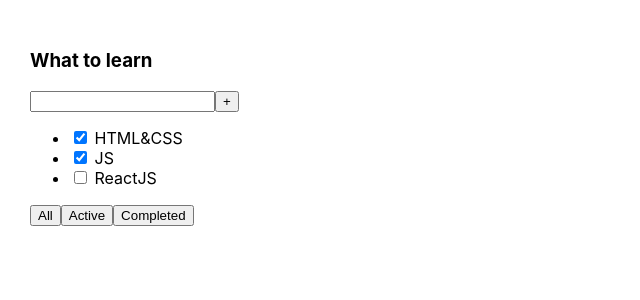
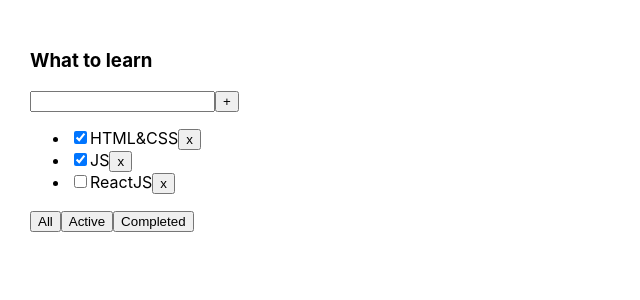
Before and after one commit to parhom/samurai-todolist-2026, a React (Vite) app: page / in a window 1280 px wide. Shown: the top 300 px of the page, without its empty margins (0-640 px from the left). Built offline with nearby package versions, Linux system fonts and the light colour scheme.

Commit message:
Sprint 1-2

```diff
--- a/src/App.tsx
+++ b/src/App.tsx
@@ -1,16 +1,46 @@
 import './App.css'
-import {TodolistItem} from "./TodolistItem.tsx";
+import {Task, TodolistItem} from "./TodolistItem.tsx";
+import {useState} from "react";
+
+export type filterValues = 'all' | 'active' | 'completed'
 
 export const App = () =>  {
-  const tasks1 = [
+  let [tasks, setTesks] = useState<Task[]>( [
     { id: 1, title: 'HTML&CSS', isDone: true },
     { id: 2, title: 'JS', isDone: true },
     { id: 3, title: 'ReactJS', isDone: false },
-  ]
+  ])
+
+  const [filter, setFilter] = useState<filterValues>('all')
+
+  let filteredTasks = tasks
+  if(filter == 'active') {
+      filteredTasks = tasks.filter(task=> {return !task.isDone})
+  }
+  if(filter == 'completed') {
+      filteredTasks = tasks.filter(task=> {return task.isDone})
+  }
+
+
+  const deleteTaskHandler = (taskId:number) =>{
+      tasks = tasks.filter(task=>{
+          return task.id !== taskId
+      })
+      setTesks(tasks)
+  }
+
+  const filterTaskHandler = (filter:filterValues) =>{
+      setFilter(filter)
+  }
 
   return (
       <div className="app">
-        <TodolistItem title={"What to learn"} tasks={tasks1}/>
+        <TodolistItem
+            title={"What to learn"}
+            tasks={filteredTasks}
+            deleteTaskHandler={deleteTaskHandler}
+            filterTaskHandler={filterTaskHandler}
+        />
       </div>
   )
 }
--- a/src/Button.tsx
+++ b/src/Button.tsx
@@ -1,10 +1,11 @@
 type ButtonProps = {
     title: string
+	onClick?: () => void
 };
 
-export const Button = ({title}:ButtonProps) => {
+export const Button = ({title, onClick}:ButtonProps) => {
 	return (
-		<button>
+		<button onClick={onClick}>
             {title}
 		</button>
 	);
--- a/src/TodolistItem.tsx
+++ b/src/TodolistItem.tsx
@@ -1,6 +1,7 @@
 import {Button} from "./Button.tsx";
+import {filterValues} from "./App.tsx";
 
-type Task = {
+export type Task = {
 	id: number
 	title: string
 	isDone: boolean
@@ -9,9 +10,11 @@
 type TodolistItemProps = {
 	title: string
 	tasks: Task[]
+	deleteTaskHandler: (taskId:number) => void
+	filterTaskHandler?: (filter:filterValues) => void
 };
 
-export const TodolistItem = ({title, tasks}:TodolistItemProps) => {
+export const TodolistItem = ({title, tasks, deleteTaskHandler, filterTaskHandler}:TodolistItemProps) => {
 	return (
 		<div>
 			<h3>{title}</h3>
@@ -25,15 +28,17 @@
 				{tasks.map(task=> {
 					return (
 						<li key={task.id}>
-							<input type="checkbox" checked={task.isDone}/> <span>{task.title}</span>
+							<input type="checkbox" checked={task.isDone}/>
+							<span>{task.title}</span>
+							<Button title={'x'} onClick={() => deleteTaskHandler(task.id)}/>
 						</li>
 					)
 				})}
 			</ul>)}
 			<div>
-				<Button title={"All"}/>
-				<Button title={"Active"}/>
-				<Button title={"Completed"}/>
+				<Button title={"All"} onClick={()=> filterTaskHandler('all')}/>
+				<Button title={"Active"} onClick={()=> filterTaskHandler('active')}/>
+				<Button title={"Completed"} onClick={()=> filterTaskHandler('completed')}/>
 			</div>
 		</div>
 	);
--- a/vite.config.ts
+++ b/vite.config.ts
@@ -4,4 +4,5 @@
 // https://vite.dev/config/
 export default defineConfig({
   plugins: [react()],
+  base: '/samurai-todolist-2026/',
 })
```
Also changed, not shown: package.json (+5 -2 lines), 1 other file (tests, documents, lock files or other folders).
